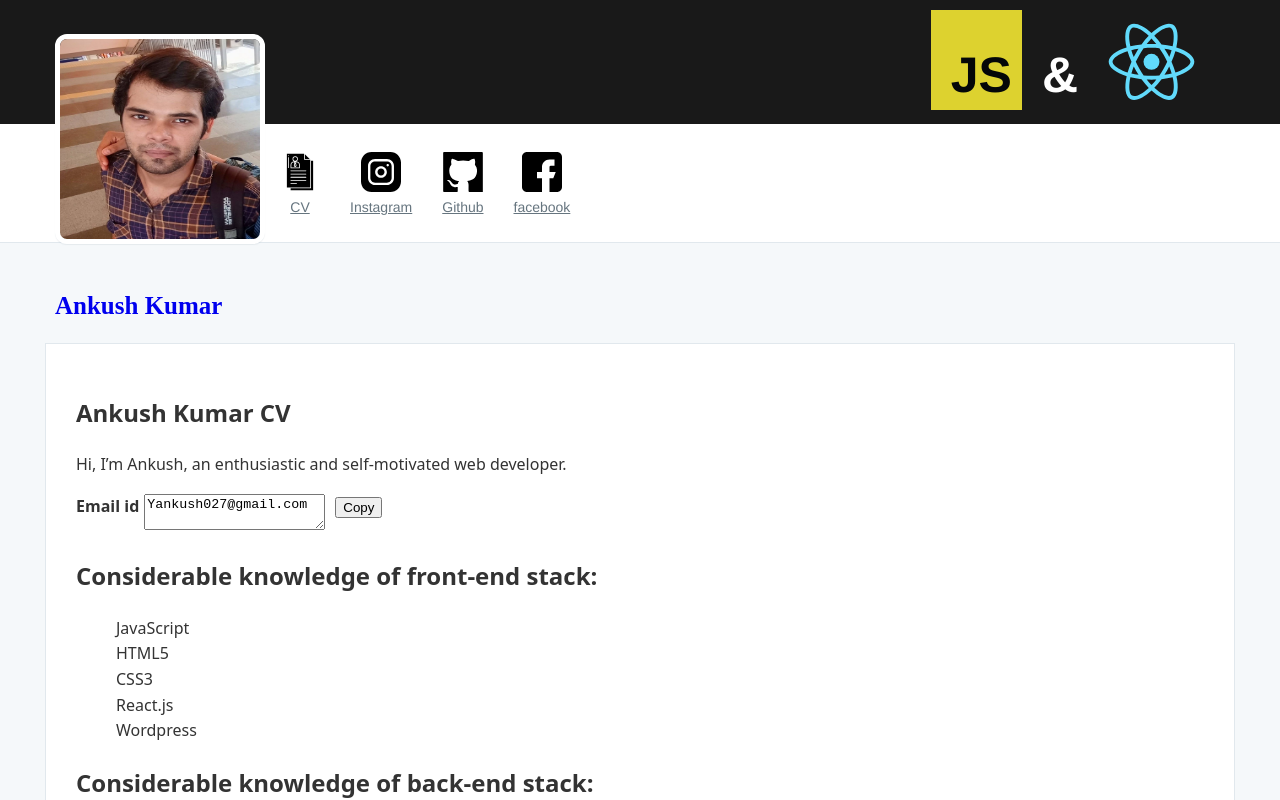
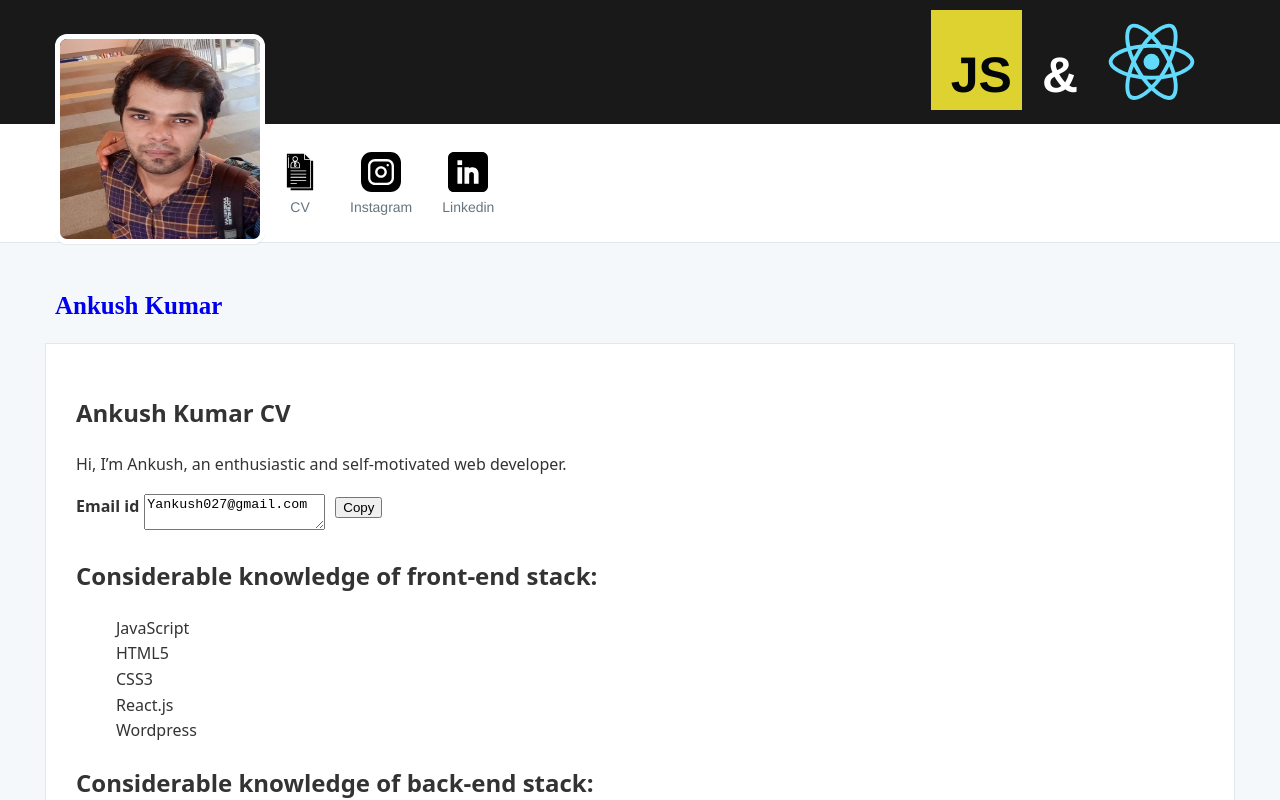
Before and after one commit to ankushydv26/CV, a React (Create React App) app: page / in a window 1280 px wide. Shown: the top 800 px of the page. Built offline with nearby package versions, Linux system fonts and the light colour scheme.

Commit message:
linkedin add url

```diff
--- a/src/component/Header.js
+++ b/src/component/Header.js
@@ -6,7 +6,8 @@ import Cv from "./Logo/files-and-folders.svg";
 import Github from "./Logo/github.svg";
 import Image from "./Logo/shanuCrop.jpg";
 import logo from "./Logo/logo.svg";
-import Fb from "./Logo/facebook.svg";
+// import Fb from "./Logo/facebook.svg";
+import Linkedin from "./Logo/linkedin.svg"
 
 
 class Header extends Component {
@@ -69,7 +70,7 @@ class Header extends Component {
                       <div className="text">Instagram</div>
                     </a>
                   </li>
-                  <li className="item">
+                  {/* <li className="item">
                     <div className="git">
                       <div>
                         <a
@@ -87,15 +88,15 @@ class Header extends Component {
                         </a>
                       </div>
                     </div>
-                  </li>
+                  </li> */}
                   <li className="item">
                     <a
-                      href="https://www.facebook.com/ankush.yadav.121"
+                      href="https://www.linkedin.com/in/ankush-kumar-0m/"
                       target="_blank"
                       rel="noopener noreferrer"
                     >
-                      <img src={Fb} alt="facebook" width="40px" height="auto" />
-                      <div className="text">facebook</div>
+                      <img src={Linkedin} alt="Linkedin" width="40px" height="auto" />
+                      <div className="text">Linkedin</div>
                     </a>
                   </li>
                 </ul>
@@ -106,12 +107,14 @@ class Header extends Component {
           <div className="mine">
             <ul>
               <li>
-                <a className=" active" href=".">
+                <a
+                  className="active"
+                  href=".">
                   <img src={Cv} alt="resume" width="40px" height="auto" />
                   <div className="text">CV</div>
                 </a>
               </li>
-              <li>
+              {/* <li>
                 <a
                   className="insta"
                   href="https://www.instagram.com/ankush_ydv/"
@@ -121,7 +124,7 @@ class Header extends Component {
                   <img src={Insta} alt="instagram" width="40px" height="auto" />
                   <div className="text1">Instagram</div>
                 </a>
-              </li>
+              </li> */}
               <li>
                 <a
                   className="git"
@@ -135,13 +138,13 @@ class Header extends Component {
               </li>
               <li>
                 <a
-                  className="fb"
+                  className="Linkedin"
                   href="https://www.facebook.com/ankush.yadav.121"
                   target="_blank"
                   rel="noopener noreferrer"
                 >
-                  <img src={Fb} alt="facebook" width="40px" height="auto" />
-                  <div className="text">facebook</div>
+                  <img src={Linkedin} alt="Linkedin" width="40px" height="auto" />
+                  <div className="text">Linkedin</div>
                 </a>
               </li>
             </ul>
--- a/src/component/Style/Header.css
+++ b/src/component/Style/Header.css
@@ -84,6 +84,7 @@
 .top-menu ul.menu li.item a {
     display: block;
     color: #66757f;
+    text-decoration: none;
 }
 .top-menu {
     background-color: #fff;
```
Also changed, not shown: src/component/Logo/linkedin.svg (added).
